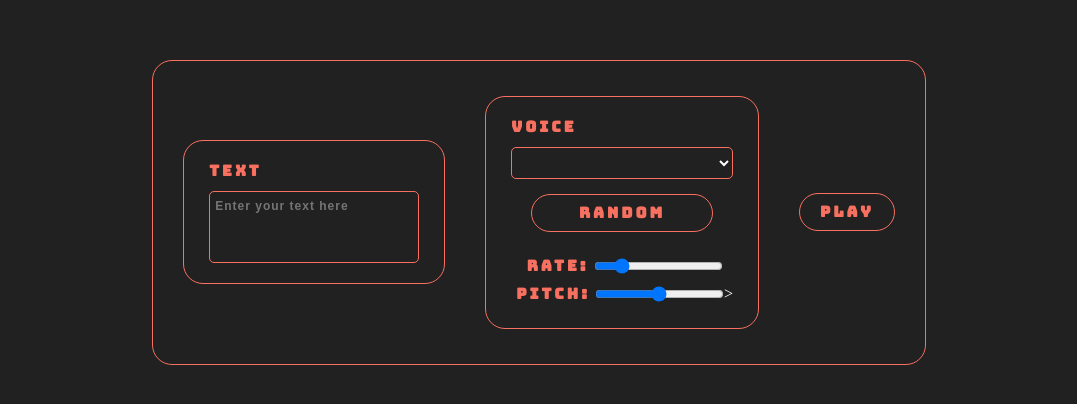
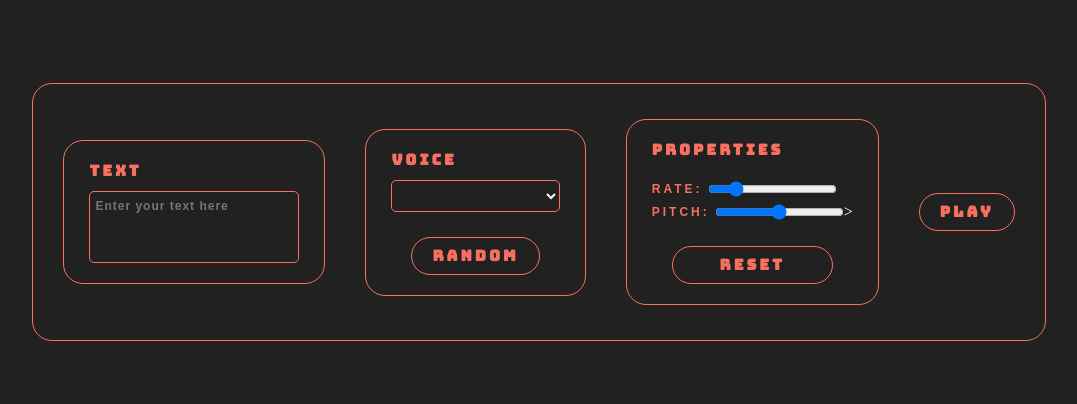
Before and after one commit to rynstwrt/Speech-Sampler, a plain HTML site: page index.html in a window 1280 px wide. Shown: the part 188-592 px from the top of the page, without its empty margins (101-1178 px from the left). Drawn offline with Linux system fonts and the light colour scheme.

Commit message:
Add Sliders to Own Section

```diff
--- a/index.html
+++ b/index.html
@@ -30,6 +30,11 @@
             <label for="voice-select">Voice</label>
             <select id="voice-select"></select>
             <button id="rand-voice-button">Random</button>
+        </div>
+
+        <!--  RATE AND PITCH SECTION  -->
+        <div>
+            <label>Properties</label>
             <div class="voice-row">
                 <label for="rate-input">Rate: </label>
                 <input id="rate-input" type="range" min="0.1" max="5" step=".01" value="1">
@@ -38,6 +43,7 @@
                 <label for="pitch-input">Pitch: </label>
                 <input id="pitch-input" type="range" min="0" max="2" step="0.01" value="1">>
             </div>
+            <button id="reset-button">Reset</button>
         </div>
 
         <!--  SUBMIT BUTTON SECTION  -->
--- a/main.js
+++ b/main.js
@@ -1,8 +1,11 @@
 const textArea = document.querySelector("#text-area");
+
 const voiceSelect = document.querySelector("#voice-select");
 const randVoiceButton = document.querySelector("#rand-voice-button");
 const rateInput = document.querySelector("#rate-input");
 const pitchInput = document.querySelector("#pitch-input");
+const resetButton = document.querySelector("#reset-button");
+
 const submitButton = document.querySelector("#submit-button");
 
 let voices;
@@ -57,6 +60,12 @@ function selectRandomVoice()
     options.find(o => o.text === randomVoice).selected = true;
 }
 
+function resetVoice()
+{
+    rateInput.value = "1";
+    pitchInput.value = "1";
+}
+
 function init()
 {
     populateVoiceList();
@@ -70,5 +79,6 @@ function init()
 
 submitButton.addEventListener("click", () => speak());
 randVoiceButton.addEventListener("click", () => selectRandomVoice());
+resetButton.addEventListener("click", () => resetVoice());
 
 init();
--- a/style.scss
+++ b/style.scss
@@ -75,35 +75,32 @@ main
             resize: none;
         }
 
-        #rand-voice-button
+        #rand-voice-button, #reset-button
         {
-            margin-top: 15px;
+            margin-top: 25px;
         }
 
         .voice-row
         {
             display: flex;
-            justify-content: center;
+            //justify-content: center;
             align-items: center;
-            padding: 2px 0;
 
             label
             {
-                margin: 2px 5px;
+                margin: 2px 5px 2px 0;
+                font-size: 12px;
+                font-family: $content-font;
             }
 
             &:first-of-type
             {
-                margin-top: 20px;
+                margin-top: 10px;
             }
 
-            #rate-input, #pitch-input
+            &:last-of-type
             {
-                //padding: 7px 5px;
-                //background-color: transparent;
-                //color: $text-color;
-                //border: 1px solid $primary-color;
-                //border-radius: 5px;
+                margin-top: 5px;
             }
         }
     }
```
Also changed, not shown: style.css, 1 other file.
